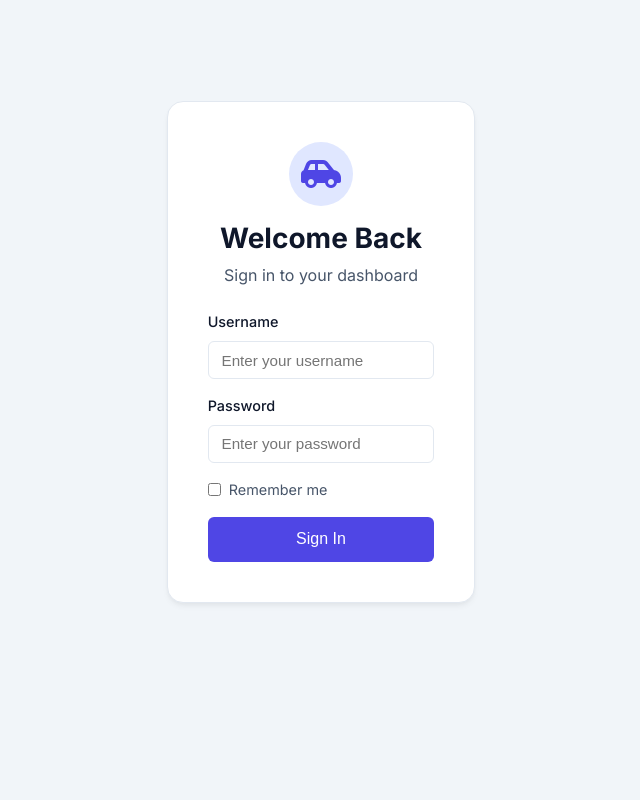
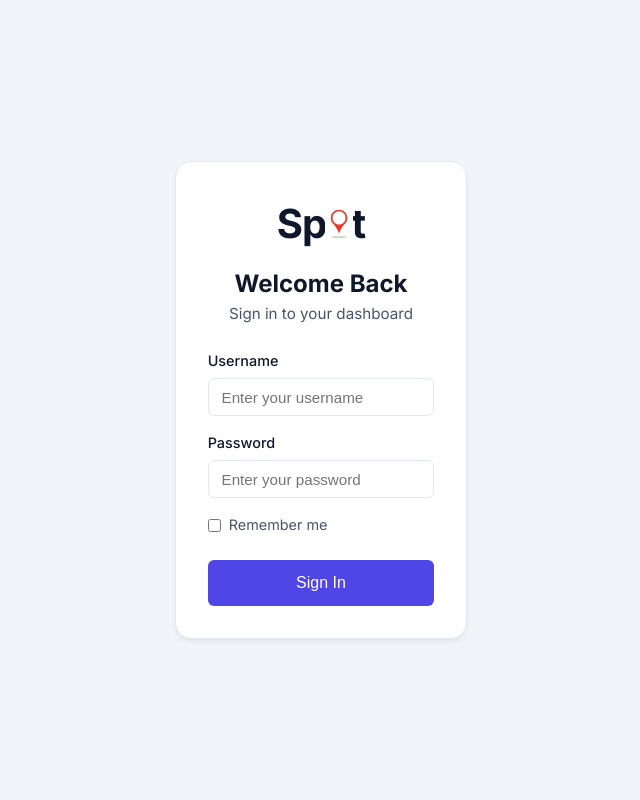
Before and after one commit to Elizabeth-creator-tech/crystalclean-auto, a Flask app: page / in a window 1280 px wide. Shown: the whole page, without its empty margins (319-959 px from the left). Run offline with Flask 3, Linux system fonts and the light colour scheme.

Commit message:
Updated the logo and favicon consistency

```diff
--- a/app/static/js/main.js
+++ b/app/static/js/main.js
@@ -1,7 +1,7 @@
 // ===============================
 // MOBILE MENU FUNCTIONALITY
 // ===============================
-document.addEventListener('DOMContentLoaded', function() {
+document.addEventListener('DOMContentLoaded', function () {
     const hamburger = document.querySelector('.hamburger');
     const navMenu = document.querySelector('.nav-menu');
 
@@ -30,7 +30,7 @@ document.addEventListener('DOMContentLoaded', function() {
     }
 
     // Overlay click - close menu
-    navOverlay.addEventListener('click', function() {
+    navOverlay.addEventListener('click', function () {
         if (navMenu.classList.contains('active')) {
             toggleMenu();
         }
@@ -39,7 +39,7 @@ document.addEventListener('DOMContentLoaded', function() {
     // Close menu when clicking nav links
     const navLinks = document.querySelectorAll('.nav-link');
     navLinks.forEach(link => {
-        link.addEventListener('click', function() {
+        link.addEventListener('click', function () {
             if (window.innerWidth <= 768 && navMenu.classList.contains('active')) {
                 toggleMenu();
             }
@@ -47,7 +47,7 @@ document.addEventListener('DOMContentLoaded', function() {
     });
 
     // Close menu on window resize if screen gets bigger
-    window.addEventListener('resize', function() {
+    window.addEventListener('resize', function () {
         if (window.innerWidth > 768 && navMenu.classList.contains('active')) {
             hamburger.classList.remove('active');
             navMenu.classList.remove('active');
@@ -60,24 +60,24 @@ document.addEventListener('DOMContentLoaded', function() {
 // ===============================
 // FLASH MESSAGES
 // ===============================
-document.addEventListener('DOMContentLoaded', function() {
+document.addEventListener('DOMContentLoaded', function () {
     const flashMessages = document.querySelectorAll('.flash-message');
-    flashMessages.forEach(function(message) {
+    flashMessages.forEach(function (message) {
         // Auto-hide after 5 seconds
-        setTimeout(function() {
+        setTimeout(function () {
             message.style.transition = 'opacity 0.5s, transform 0.5s';
             message.style.opacity = '0';
             message.style.transform = 'translateX(400px)';
-            setTimeout(function() {
+            setTimeout(function () {
                 message.remove();
             }, 500);
-        }, 5000);
+        }, 3000);
     });
 
     // Flash message close button
     const flashCloseButtons = document.querySelectorAll('.flash-close');
     flashCloseButtons.forEach(btn => {
-        btn.addEventListener('click', function() {
+        btn.addEventListener('click', function () {
             const flash = this.parentElement;
             flash.style.transition = 'opacity 0.5s, transform 0.5s';
             flash.style.opacity = '0';
@@ -103,7 +103,7 @@ function validateForm(formId) {
 
     const inputs = form.querySelectorAll('input[required], select[required], textarea[required]');
     inputs.forEach(input => {
-        input.addEventListener('blur', function() {
+        input.addEventListener('blur', function () {
             if (!this.value.trim()) {
                 this.style.borderColor = 'var(--danger-color)';
             } else {
@@ -111,7 +111,7 @@ function validateForm(formId) {
             }
         });
 
-        input.addEventListener('input', function() {
+        input.addEventListener('input', function () {
             if (this.value.trim()) {
                 this.style.borderColor = 'var(--border-color)';
             }
@@ -122,10 +122,10 @@ function validateForm(formId) {
 // ===============================
 // Auto-format plate number to uppercase
 // ===============================
-document.addEventListener('DOMContentLoaded', function() {
+document.addEventListener('DOMContentLoaded', function () {
     const plateInputs = document.querySelectorAll('input[name="plate_number"]');
     plateInputs.forEach(input => {
-        input.addEventListener('input', function() {
+        input.addEventListener('input', function () {
             this.value = this.value.toUpperCase();
         });
     });
@@ -145,10 +145,10 @@ function validatePhoneNumber(input) {
     }
 }
 
-document.addEventListener('DOMContentLoaded', function() {
+document.addEventListener('DOMContentLoaded', function () {
     const phoneInputs = document.querySelectorAll('input[name="customer_phone"]');
     phoneInputs.forEach(input => {
-        input.addEventListener('blur', function() {
+        input.addEventListener('blur', function () {
             validatePhoneNumber(this);
         });
     });
@@ -226,7 +226,7 @@ function refreshDashboardStats() {
     }
 
     // Simple page reload approach (more reliable)
-    setInterval(function() {
+    setInterval(function () {
         // Get current scroll position
         const scrollPos = window.scrollY;
 
@@ -234,14 +234,14 @@ function refreshDashboardStats() {
         location.reload();
 
         // Restore scroll position after reload
-        window.addEventListener('load', function() {
+        window.addEventListener('load', function () {
             window.scrollTo(0, scrollPos);
         }, { once: true });
     }, 10000); // 10 seconds
 }
 
 // Start auto-refresh on dashboard pages
-document.addEventListener('DOMContentLoaded', function() {
+document.addEventListener('DOMContentLoaded', function () {
     const currentPath = window.location.pathname;
     if (currentPath.includes('dashboard')) {
         // Show a subtle indicator that auto-refresh is enabled
@@ -313,11 +313,11 @@ document.addEventListener('DOMContentLoaded', requestNotificationPermission);
 // ===============================
 // Loading state for forms
 // ===============================
-document.addEventListener('DOMContentLoaded', function() {
+document.addEventListener('DOMContentLoaded', function () {
     const forms = document.querySelectorAll('form');
 
     forms.forEach(form => {
-        form.addEventListener('submit', function(e) {
+        form.addEventListener('submit', function (e) {
             const submitBtn = form.querySelector('button[type="submit"]');
             if (submitBtn && !submitBtn.disabled) {
                 submitBtn.disabled = true;
@@ -326,7 +326,7 @@ document.addEventListener('DOMContentLoaded', function() {
                 submitBtn.innerHTML = '<span>Processing...</span>';
 
                 // Re-enable after 3 seconds as fallback
-                setTimeout(function() {
+                setTimeout(function () {
                     submitBtn.disabled = false;
                     submitBtn.style.opacity = '1';
                     submitBtn.innerHTML = originalText;
@@ -339,7 +339,7 @@ document.addEventListener('DOMContentLoaded', function() {
 // ===============================
 // MOBILE BOTTOM NAVIGATION
 // ===============================
-document.addEventListener('DOMContentLoaded', function() {
+document.addEventListener('DOMContentLoaded', function () {
     const bottomNavItems = document.querySelectorAll('.bottom-nav-item');
     const currentPath = window.location.pathname;
 
@@ -351,11 +351,11 @@ document.addEventListener('DOMContentLoaded', function() {
         }
 
         // Add touch feedback
-        item.addEventListener('touchstart', function() {
+        item.addEventListener('touchstart', function () {
             this.style.transform = 'scale(0.95)';
         });
 
-        item.addEventListener('touchend', function() {
+        item.addEventListener('touchend', function () {
             this.style.transform = 'scale(1)';
         });
     });
@@ -363,7 +363,7 @@ document.addEventListener('DOMContentLoaded', function() {
     // Connect More button to hamburger menu
     const moreButtons = document.querySelectorAll('.bottom-nav-item[onclick*="hamburger"]');
     moreButtons.forEach(btn => {
-        btn.addEventListener('click', function(e) {
+        btn.addEventListener('click', function (e) {
             e.preventDefault();
             const hamburger = document.querySelector('.hamburger');
             if (hamburger) {
--- a/app/templates/base.html
+++ b/app/templates/base.html
@@ -9,8 +9,8 @@
     <!-- Font Awesome 6 for Icons -->
     <link rel="stylesheet" href="https://cdnjs.cloudflare.com/ajax/libs/font-awesome/6.5.1/css/all.min.css">
 
-    <!-- SVG Favicon -->
-    <link rel="icon" type="image/svg+xml" href="{{ url_for('static', filename='images/favicon.svg') }}">
+    <!-- PNG Favicon -->
+    <link rel="icon" type="image/png" href="{{ url_for('static', filename='images/spot_marker.png') }}">
 </head>
 
 <body>
--- a/app/templates/login.html
+++ b/app/templates/login.html
@@ -6,19 +6,26 @@
     <meta name="viewport" content="width=device-width, initial-scale=1.0">
     <title>Login - Spot</title>
     <link rel="stylesheet" href="{{ url_for('static', filename='css/style.css') }}">
+    <!-- PNG Favicon -->
+    <link rel="icon" type="image/png" href="{{ url_for('static', filename='images/spot_marker.png') }}">
 </head>
 
 <body>
     <div class="main-content"
-        style="display: flex; flex-direction: column; justify-content: center; min-height: 100vh; padding-top: 0;">
-        <div class="form-container">
-            <div class="text-center mb-4">
-                <div
-                    style="display: inline-flex; align-items: center; justify-content: center; width: 64px; height: 64px; background: var(--primary-light); color: var(--primary); border-radius: 50%; margin-bottom: 1rem; font-size: 2rem;">
-                    <i class="fas fa-car-side"></i>
+        style="display: flex; flex-direction: column; justify-content: center; min-height: 100vh; padding: 1rem 0;">
+        <div class="form-container" style="margin: 0 auto; max-width: 400px; padding: 2rem;">
+            <div class="text-center" style="margin-bottom: 1.5rem;">
+                <div style="margin-bottom: 1rem;">
+                    <span
+                        style="font-family: 'Inter', sans-serif; font-size: 2.5rem; letter-spacing: -1px; font-weight: 700; color: var(--text-primary);">Sp</span>
+                    <img src="{{ url_for('static', filename='images/spot_marker.png') }}" alt="o"
+                        style="height: 40px; width: auto; margin: 0 -6px; transform: translateY(6px);">
+                    <span
+                        style="font-family: 'Inter', sans-serif; font-size: 2.5rem; letter-spacing: -1px; font-weight: 700; color: var(--text-primary);">t</span>
                 </div>
-                <h1 style="font-size: 1.75rem; margin-bottom: 0.5rem;">Welcome Back</h1>
-                <p style="color: var(--text-secondary);">Sign in to your dashboard</p>
+                <!-- Compact Header -->
+                <h1 style="font-size: 1.5rem; margin-bottom: 0.25rem;">Welcome Back</h1>
+                <p style="color: var(--text-secondary); font-size: 0.95rem;">Sign in to your dashboard</p>
             </div>
 
             {% with messages = get_flashed_messages(with_categories=true) %}
@@ -36,19 +43,20 @@
             <form method="POST" action="{{ url_for('login') }}">
                 {{ form.hidden_tag() }}
 
-                <div class="form-group">
-                    <label for="username" class="form-label">Username</label>
+                <div class="form-group" style="margin-bottom: 1rem;">
+                    <label for="username" class="form-label" style="margin-bottom: 0.4rem;">Username</label>
                     {{ form.username(class="form-control", placeholder="Enter your username", autocomplete="username")
                     }}
                 </div>
 
-                <div class="form-group">
-                    <label for="password" class="form-label">Password</label>
+                <div class="form-group" style="margin-bottom: 1rem;">
+                    <label for="password" class="form-label" style="margin-bottom: 0.4rem;">Password</label>
                     {{ form.password(class="form-control", placeholder="Enter your password",
                     autocomplete="current-password") }}
                 </div>
 
-                <div class="form-group" style="display: flex; align-items: center; justify-content: space-between;">
+                <div class="form-group"
+                    style="display: flex; align-items: center; justify-content: space-between; margin-bottom: 1.5rem;">
                     <label style="display: flex; align-items: center; gap: 0.5rem; cursor: pointer;">
                         {{ form.remember_me(style="width: auto;") }}
                         <span style="font-size: 0.9rem; color: var(--text-secondary);">Remember me</span>
@@ -60,12 +68,12 @@
                     Sign In
                 </button>
             </form>
-
-
         </div>
     </div>
     <!-- Font Awesome for Icons -->
     <link rel="stylesheet" href="https://cdnjs.cloudflare.com/ajax/libs/font-awesome/6.0.0/css/all.min.css">
+    <!-- Main JS for interactions (Flash messages) -->
+    <script src="{{ url_for('static', filename='js/main.js') }}"></script>
 </body>
 
 </html>
```
Also changed, not shown: app.db.
